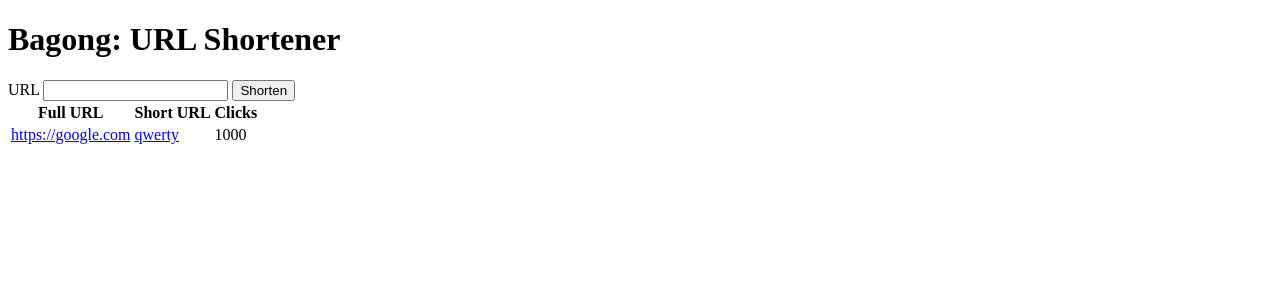
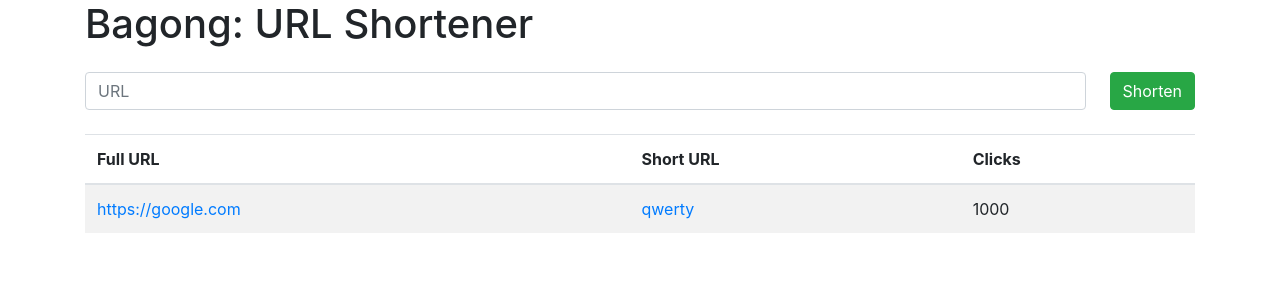
Before and after one commit to ridwanhady/bagong, a Node server app: page / in a window 1280 px wide. Shown: the top 300 px of the page. Run offline with Node 20, Linux system fonts and the light colour scheme; some libraries are stand-ins or nearby versions.

Commit message:
Add bootstrap styling on index.ejs

```diff
--- a/views/index.ejs
+++ b/views/index.ejs
@@ -4,21 +4,23 @@
     <meta charset="UTF-8">
     <meta name="viewport" content="width=device-width, initial-scale=1.0">
     <title>Bagong: URL Shortener</title>
+    <link rel="stylesheet" href="https://stackpath.bootstrapcdn.com/bootstrap/4.3.1/css/bootstrap.min.css" integrity="sha384-ggOyR0iXCbMQv3Xipma34MD+dH/1fQ784/j6cY/iJTQUOhcWr7x9JvoRxT2MZw1T" crossorigin="anonymous">
 </head>
 <body>
+    <div class="container">
         <h1>Bagong: URL Shortener</h1>
-    <form action="" method="POST">
-        <label for="fullUrl">URL</label>
-        <input type="url" name="fullUrl" id="fullUrl"/>
-        <button type="submit">Shorten</button>
+        <form action="" method="POST" class="my-4 form-inline">
+            <label for="fullUrl" class="sr-only">URL</label>
+            <input type="url" placeholder="URL" name="fullUrl" id="fullUrl" class="form-control col mr-4"/>
+            <button type="submit" class="btn btn-success">Shorten</button>
         </form>
 
-    <table>
+        <table class="table table-striped">
             <thead>
                 <tr>
-                <th>Full URL</th>
-                <th>Short URL</th>
-                <th>Clicks</th>
+                    <th scope="col">Full URL</th>
+                    <th scope="col">Short URL</th>
+                    <th scope="col">Clicks</th>
                 </tr>
             </thead>
             <tbody>
@@ -29,5 +31,6 @@
                 </tr>
             </tbody>
         </table>
+    </div>
 </body>
 </html>
```
Lines whose indentation alone changed are shown as unchanged.
